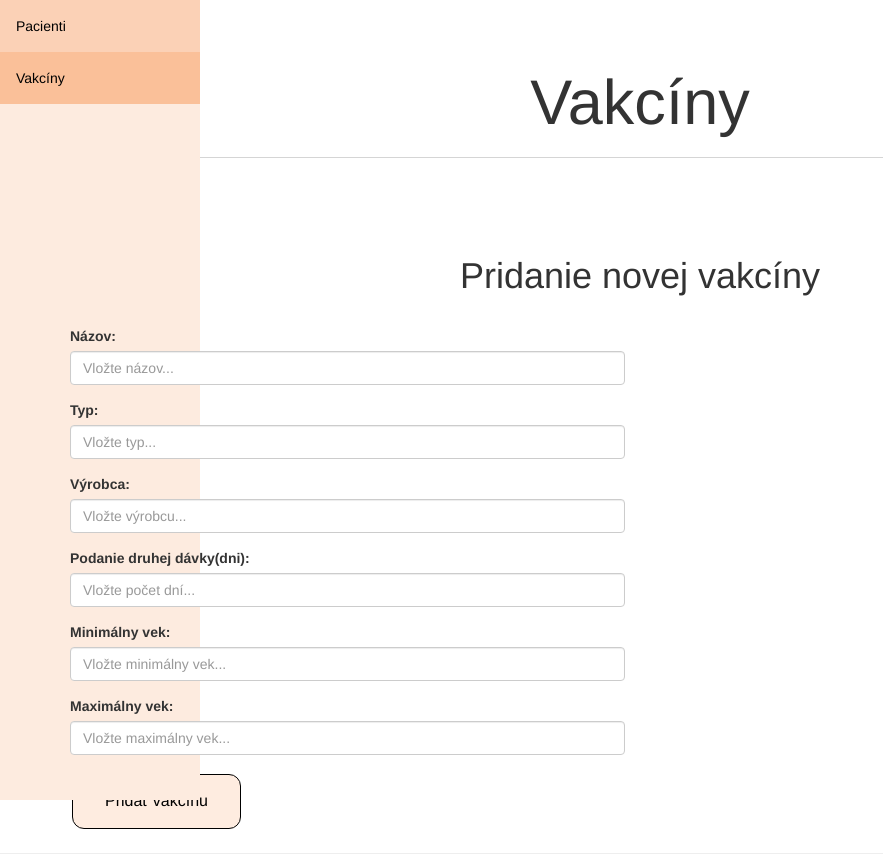
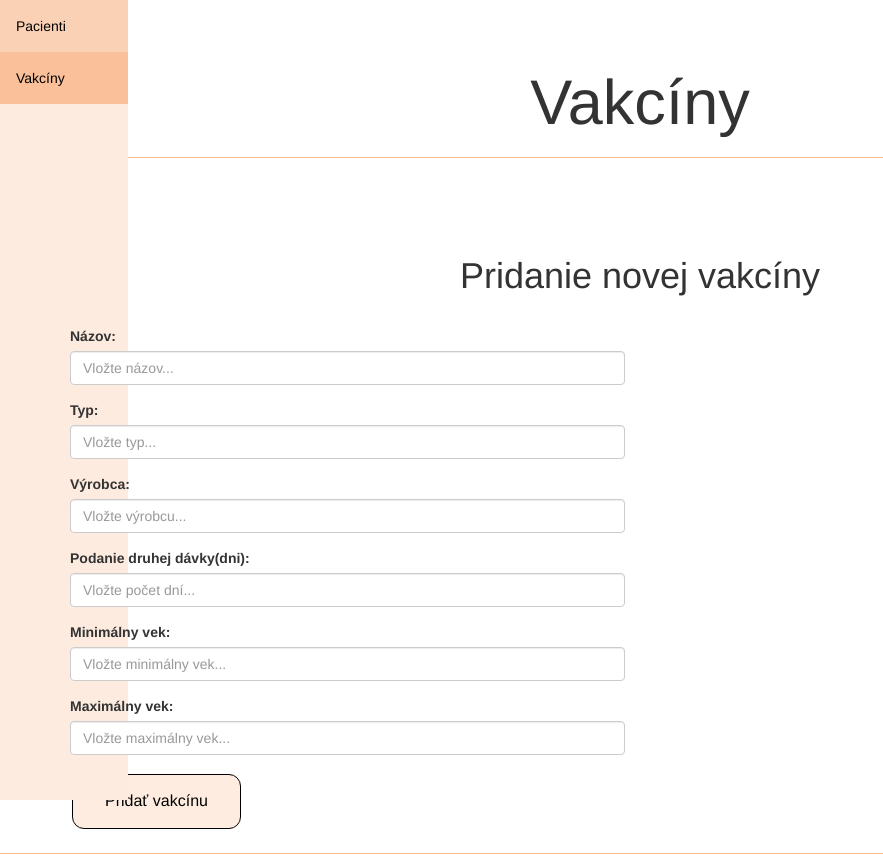
Before and after one commit to MichalToth5/3-peaks_frontEnd, an Angular app: page /admin/vaccine/add in a window 1280 px wide. Shown: the top 868 px of the page, without its empty margins (0-883 px from the left). Built offline with nearby package versions, Linux system fonts and the light colour scheme.

Commit message:
Zmena čiar na orange

```diff
--- a/src/app/admin-layout/admin-layout.component.css
+++ b/src/app/admin-layout/admin-layout.component.css
@@ -6,7 +6,7 @@ body {
 .sidebar {
   margin: 0;
   padding: 0;
-  width: 200px;
+  width: 10%;
   background-color: #fdebdf;
   position: fixed;
   height: 100%;
--- a/src/app/patient/patient-form/patient-form.component.css
+++ b/src/app/patient/patient-form/patient-form.component.css
@@ -12,3 +12,8 @@
   background-color: #feece0;
   color: black;
 }
+.my-4{
+  height: 1px;
+  background-color: #fac099;
+  border: none;
+}
--- a/src/app/patient/patient-list/patient-list.component.css
+++ b/src/app/patient/patient-list/patient-list.component.css
@@ -34,3 +34,8 @@ div.content {
     background-color: #feece0;
     color: black;
   }
+.my-4{
+  height: 1px;
+  background-color: #fac099;
+  border: none;
+}
--- a/src/app/vaccine/vaccine-form/vaccine-form.component.css
+++ b/src/app/vaccine/vaccine-form/vaccine-form.component.css
@@ -12,3 +12,8 @@
   background-color: #feece0;
   color: black;
 }
+.my-4{
+  height: 1px;
+  background-color: #fac099;
+  border: none;
+}
--- a/src/app/vaccine/vaccine-list/vaccine-list.component.css
+++ b/src/app/vaccine/vaccine-list/vaccine-list.component.css
@@ -66,3 +66,8 @@ div.content {
   background-color: #feece0;
   color: black;
 }
+.my-4{
+  height: 1px;
+  background-color: #fac099;
+  border: none;
+}
```
Also changed, not shown: 1 other file (tests, documents, lock files or other folders).
